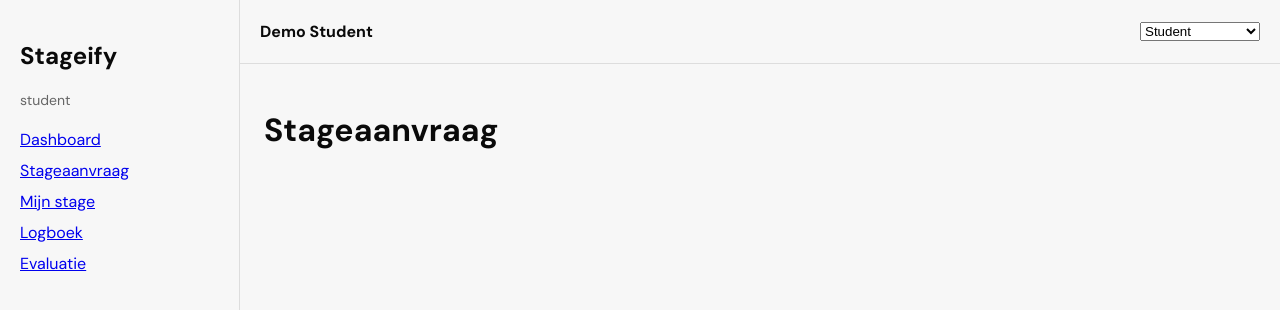
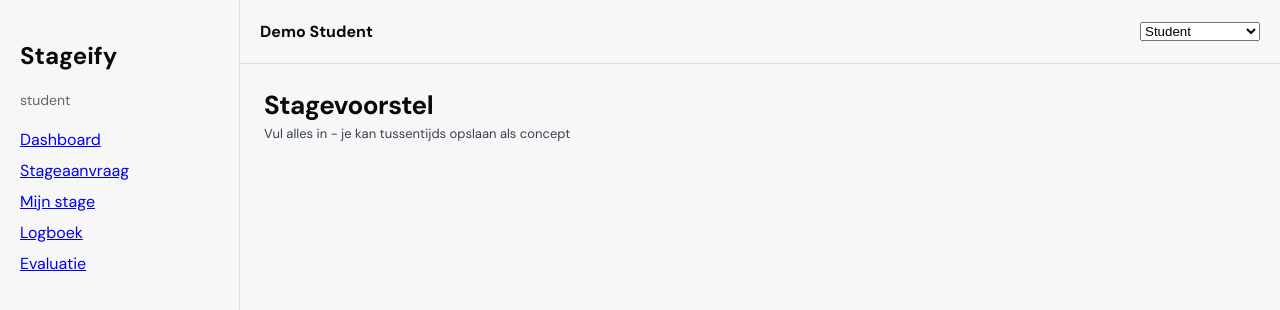
Before and after one commit to amingharbaoui/programming_project_group_1, a React (Vite) app in the folder frontend/: page /student/application in a window 1280 px wide. Shown: the top 310 px of the page. Built offline with nearby package versions, Linux system fonts and the light colour scheme.

Commit message:
Basisstructuur van stagevoorstelpagina toegevoegd

```diff
--- a/frontend/src/features/student/pages/StageApplicationPage.jsx
+++ b/frontend/src/features/student/pages/StageApplicationPage.jsx
@@ -1,3 +1,14 @@
 export default function StageApplicationPage() {
-  return <h1>Stageaanvraag</h1>;
+  return(
+    <>
+    <div className="page-inner">
+      <div className="page-header">
+        <h1>Stagevoorstel</h1>
+        <p>Vul alles in - je kan tussentijds opslaan als concept</p>
+      </div>
+
+    </div>
+    </>
+  )
+
 }
```
